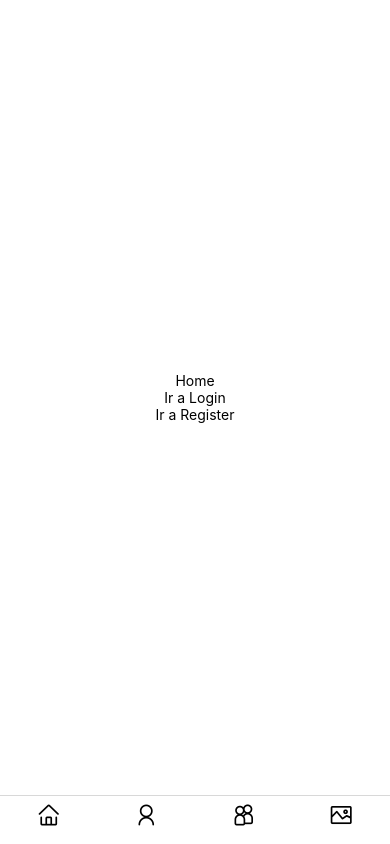
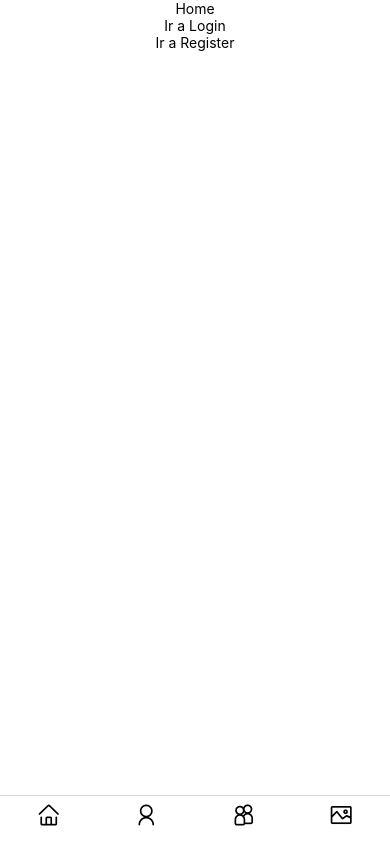
Before and after one commit to sofivillar/ti_prog3_2, a React Native app: screen /Home in a window 390 px wide. Built offline with nearby package versions, Linux system fonts and the light colour scheme.

Commit message:
comienzo de home

```diff
--- /dev/null
+++ b/src/components/Post.js
@@ -0,0 +1,57 @@
+import React, { Component } from 'react'
+import { View, Text, TouchableOpacity, StyleSheet } from 'react-native'
+import {db, auth} from "../firebase/config";
+import AntDesign from '@expo/vector-icons/AntDesign';
+
+export class Post extends Component {
+    constructor(props) {
+        super(props);
+        this.state = {
+            post: this.props.post
+        }
+    }
+
+    handleDeletePost = (postId) => {
+        db.collection("posts").doc(postId).delete()
+            .then(() => {
+                console.log("Se elimino la publicacion");
+            })
+            .catch((error) => {
+                console.log(error);
+            })
+    }
+
+    handleLike = () => {
+
+    }
+
+    handleDislike = () => {
+
+    }
+
+    render() {
+        const {post} = this.state;
+        const createdAt = new Date(post.data.createdAt).toLocaleDateString();
+
+        return (
+            <View style={styles.container}>
+                <Text>Post</Text>
+                <Text>Usuario: {post.userName} </Text>
+                <Text>Likes: {post.likes} </Text>
+                <Button title="Like" onPress={() => this.handleLike(post.id)} />
+                <Button title="Dislike" onPress={() => this.handleDislike(post.id)} />
+            </View>
+        )
+    }
+}
+
+const styles = StyleSheet.create({
+    container: {
+        flex: 1,
+        backgroundColor: '#fff',
+        alignItems: 'center',
+        justifyContent: 'center',
+    }
+})
+
+export default Post
--- a/src/screens/Home.js
+++ b/src/screens/Home.js
@@ -1,15 +1,25 @@
 import React, { Component } from 'react';
 import { StyleSheet, View, TouchableOpacity, Text } from 'react-native';
+import { FlatList } from 'react-native-web';
+import Post from '../components/Post';
 
 export default class Home extends Component {
 
     constructor(props) {
         super(props)
         this.state = {
-            loggedIn: false,
-            messageErr: ""
+            user: "user",
+            post: []
         }
     }
+
+    // componentDidMount() {
+    //     auth.onAuthStateChanged(user => {
+    //         if (!user) {
+    //             this.props.navigation.navigate('Login');
+    //         }
+    //     });
+    // }
 
     render() {
         return (
@@ -23,8 +33,8 @@ export default class Home extends Component {
                     onPress={() => this.props.navigation.navigate('Register')}>
                     <Text>Ir a Register</Text>
                 </TouchableOpacity>
+                <FlatList style={styles.flatlist}  data={this.state.post} keyExtractor={(item) => item.id}  renderItem={({ item }) => <Post post={item} />}/>
             </View>
-
         )
     }
 }
@@ -36,4 +46,8 @@ const styles = StyleSheet.create({
         alignItems: 'center',
         justifyContent: 'center',
     },
+    flatlist: {
+        flex: 1,
+        width: "100%",
+    }
 });
```
Also changed, not shown: src/components/PostCard.js (deleted, +0 -30 lines).
